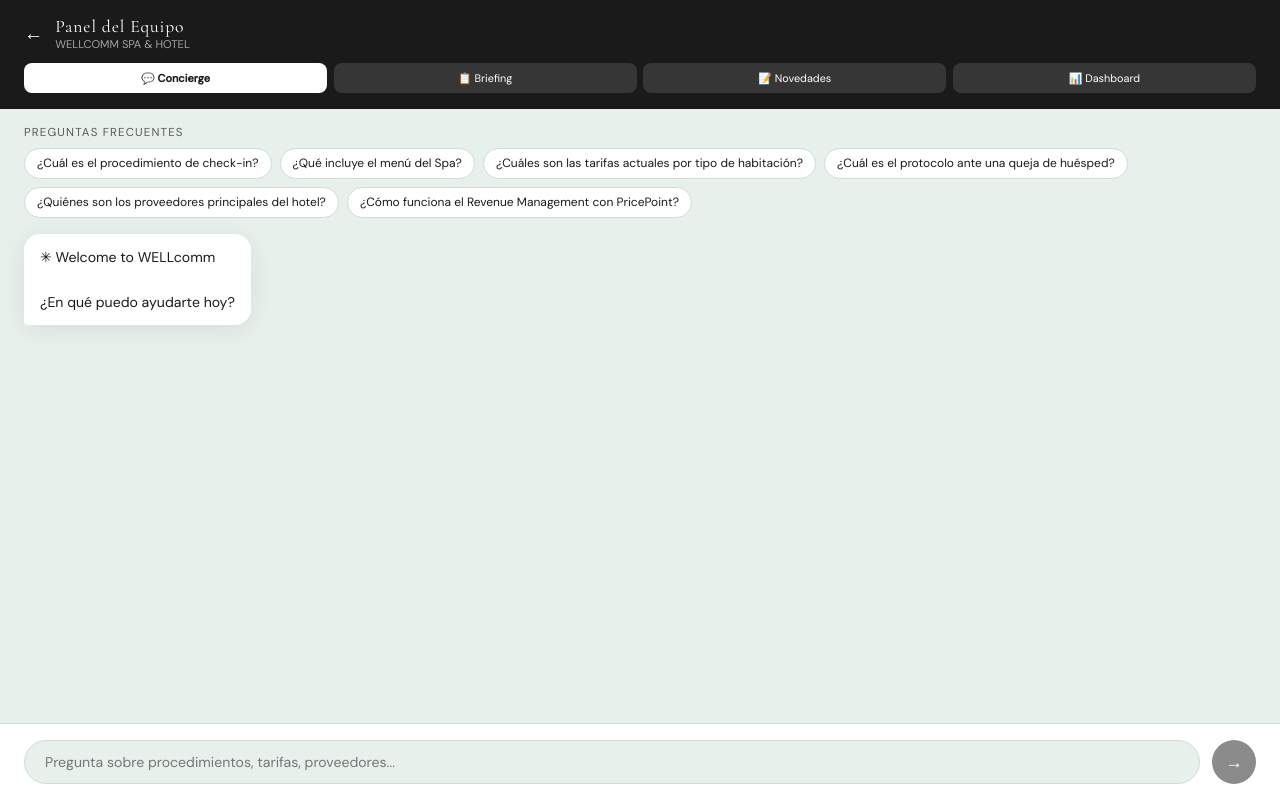
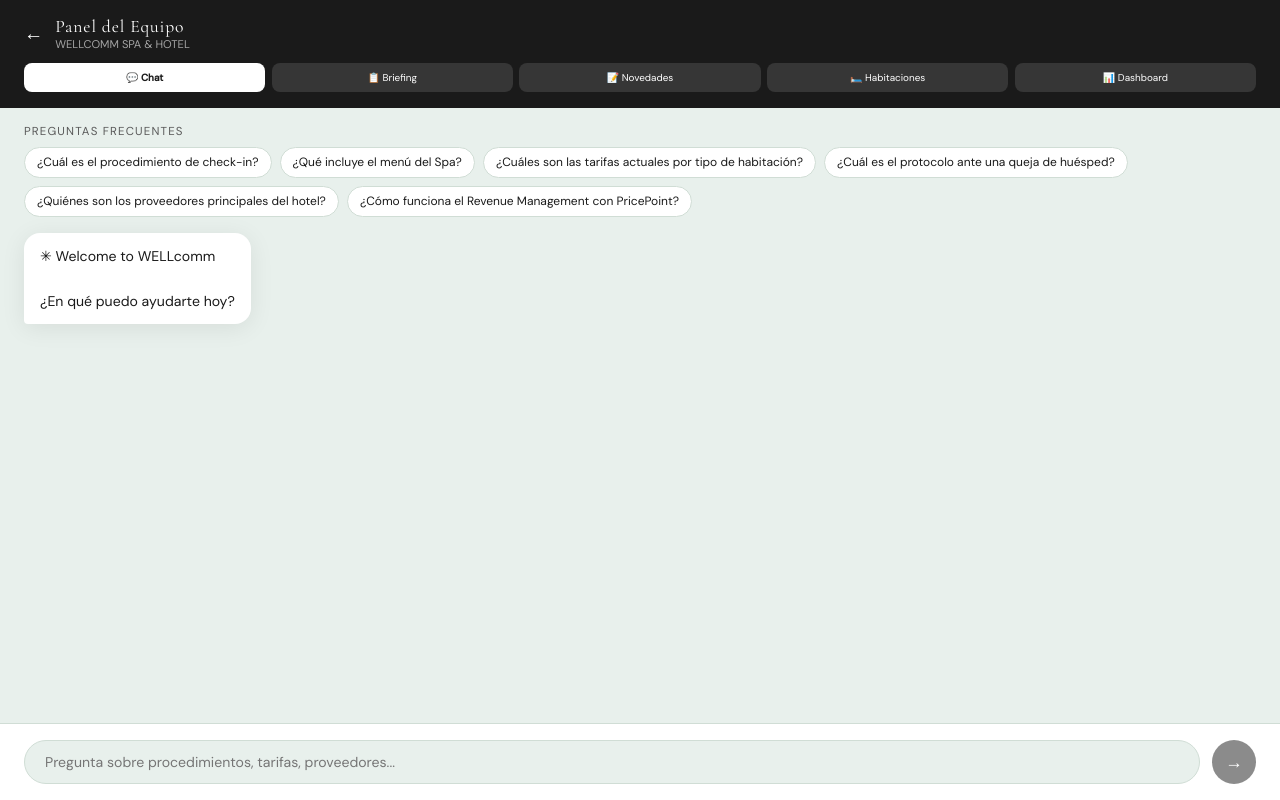
Before and after one commit to andresgallegocaro/wellcomm-app, a React (Vite) app: page / in a window 1280 px wide. Both pictures are taken after a click on the button 640 px from the left and 440 px from the top of the page. Built offline with nearby package versions, Linux system fonts and the light colour scheme.

Commit message:
Update StaffConcierge.jsx

```diff
--- a/src/StaffConcierge.jsx
+++ b/src/StaffConcierge.jsx
@@ -9,7 +9,7 @@ const SUGGESTED_QUESTIONS = [
   '¿Cómo funciona el Revenue Management con PricePoint?',
 ]
 
-export default function StaffConcierge({ onBack, onDashboard, onBriefing, onNovedades }) {
+export default function StaffConcierge({ onBack, onDashboard, onBriefing, onNovedades, onHabitaciones }) {
   const [messages, setMessages] = useState([
     { role: 'assistant', text: '✳ Welcome to WELLcomm\n\n¿En qué puedo ayudarte hoy?' }
   ])
@@ -54,12 +54,12 @@ export default function StaffConcierge({ onBack, onDashboard, onBriefing, onNove
             <div style={{ fontSize: '0.7rem', opacity: 0.6 }}>WELLCOMM SPA & HOTEL</div>
           </div>
         </div>
-        {/* Botones de navegación */}
-        <div style={{ display: 'grid', gridTemplateColumns: '1fr 1fr 1fr 1fr', gap: '0.4rem' }}>
+        <div style={{ display: 'grid', gridTemplateColumns: '1fr 1fr 1fr 1fr 1fr', gap: '0.4rem' }}>
           {[
-            { label: '💬 Concierge', active: true, onClick: null },
+            { label: '💬 Chat', active: true, onClick: null },
             { label: '📋 Briefing', active: false, onClick: onBriefing },
             { label: '📝 Novedades', active: false, onClick: onNovedades },
+            { label: '🛏️ Habitaciones', active: false, onClick: onHabitaciones },
             { label: '📊 Dashboard', active: false, onClick: onDashboard },
           ].map((btn, i) => (
             <button key={i} onClick={btn.onClick} style={{
@@ -67,7 +67,7 @@ export default function StaffConcierge({ onBack, onDashboard, onBriefing, onNove
               color: btn.active ? 'var(--color-text)' : 'white',
               border: 'none', borderRadius: 8,
               padding: '0.5rem 0.25rem',
-              fontSize: '0.68rem', cursor: btn.onClick ? 'pointer' : 'default',
+              fontSize: '0.62rem', cursor: btn.onClick ? 'pointer' : 'default',
               fontFamily: 'var(--font-body)', fontWeight: btn.active ? 600 : 400
             }}>{btn.label}</button>
           ))}
```
